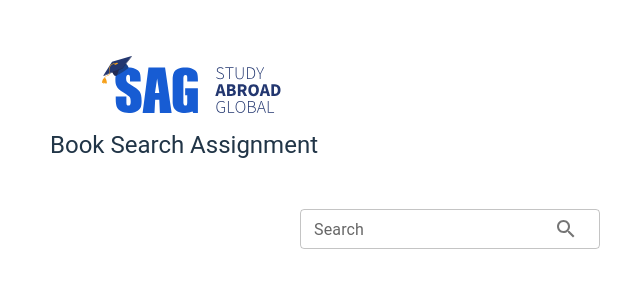
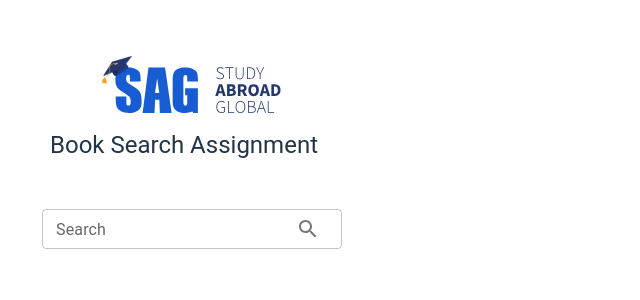
Before and after one commit to Hafid24/sag, a React (Vite) app in the folder client/: page / in a window 1280 px wide. Shown: the top 300 px of the page, without its empty margins (448-1088 px from the left). Built offline with nearby package versions, Linux system fonts and the light colour scheme.

Commit message:
typo  [FIX]

```diff
--- a/client/src/components/pages/BooksApp.jsx
+++ b/client/src/components/pages/BooksApp.jsx
@@ -13,25 +13,24 @@ const BooksApp = () => {
   const {
     books,
     isLoading,
-    error,
     setSearchQuery,
     setPageSize,
     pageSize,
     setPage,
     page,
+    error,
     numFound,
     hasBooksData,
     isSuccess,
     setSort,
   } = useContext(BooksContext);
-
   const flexDirection =
     hasBooksData || error || isSuccess || isLoading ? "row" : "column";
   return (
     <Box
       sx={{
         width: { xs: "100vw", sm: "100vw", md: "100vw" },
-        maxWidth: { sm: "90%%", md: "65%", lg: "65%" },
+        maxWidth: { sm: "90%%", md: "60rem", lg: "60rem" },
         minWidth: { md: "50rem" },
         margin: "0 auto",
       }}
@@ -47,22 +46,24 @@ const BooksApp = () => {
             md: flexDirection,
             lg: flexDirection,
           },
-          padding: { xs: "0rem", sm: "0.5rem", md: "0.5rem", lg: "0.5rem" },
+          padding: "0.5rem 0 0 0",
         }}
       >
         <Logo show={isSuccess || isLoading || error} />
-
         {!(isSuccess || isLoading || error) && <Message />}
-
         <Box
           sx={{
             display: "flex",
             alignItems: "center",
             marginLeft: "auto",
             marginRight:
-              isSuccess || isLoading
-                ? "0.5rem"
-                : { xs: "0", sm: "auto", md: "0", lg: "0", xl: "0" },
+              isLoading || !hasBooksData
+                ? { xs: "auto" }
+                : isSuccess
+                ? "1rem"
+                : error
+                ? { xs: "0", sm: "auto", md: "0", lg: "0", xl: "0" }
+                : { xs: "0", sm: "auto" },
           }}
         >
           <Search setSearchQuery={setSearchQuery} />
```
Also changed, not shown: 1 other file (tests, documents, lock files or other folders).
